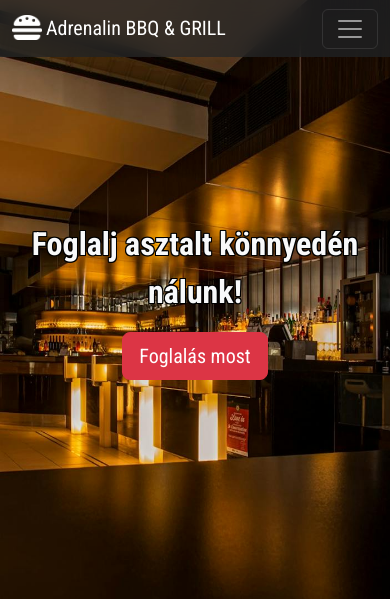
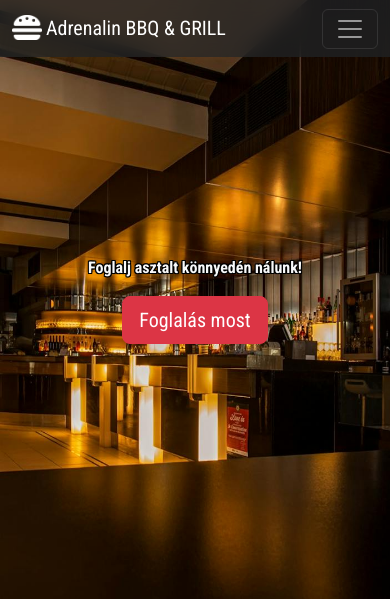
Before and after one commit to Csonkec/restaurantproject, a PHP site: page / in a window 390 px wide. Shown: the top 599 px of the page. Run offline with PHP 8.4, Linux system fonts and the light colour scheme.

Commit message:
hero fix

```diff
--- a/styles/index.css
+++ b/styles/index.css
@@ -9,8 +9,12 @@
     align-content: center;
 }
 
-.hero p{
+.hero p:first-of-type{
     font-size: 4rem;
+}
+
+.hero p:last-of-type{
+    font-size: 2rem;
 }
 
 .text-shadow {
@@ -26,13 +30,19 @@
   }
 
   @media (max-width: 768px){
-    .hero p{
+    .hero p:first-of-type{
         font-size: 3rem;
+    }
+    .hero p:last-of-type{
+        font-size: 1.5rem;
     }
   }
 
   @media (max-width: 425px){
-    .hero p{
+    .hero p:first-of-type{
         font-size: 2rem;
     }
+    .hero p:last-of-type{
+        font-size: 1rem;
+    }
   }
```
